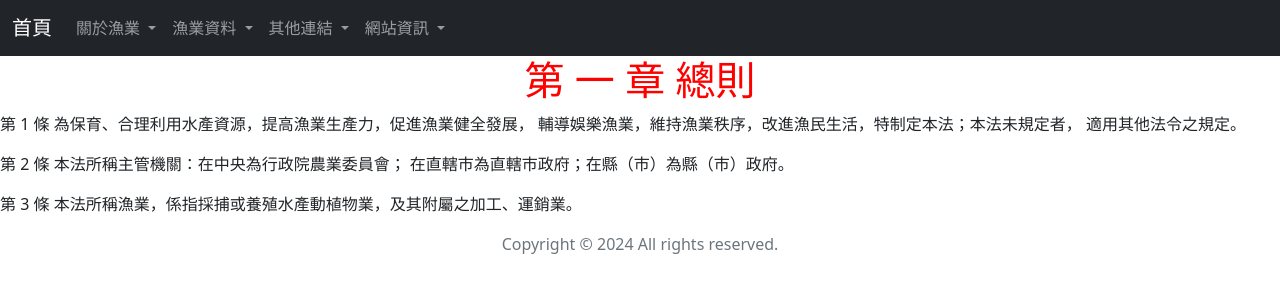
After one commit to UFOTreeboy/side_project_1, a Flask app: page /about/ in a window 1280 px wide. The commit adds this page. Shown: the top 300 px of the page. Run offline with Flask 3, Linux system fonts and the light colour scheme.

Commit message:
新增路由

```diff
--- a/backend/api_factory.py
+++ b/backend/api_factory.py
@@ -10,9 +10,10 @@ def create_app():
 
     from backend.map.map_blueprint import map_blueprint
     from backend.website.website import website
+    from backend.map.about import aboutfishery
     app.register_blueprint(map_blueprint,url_prefix='/')
     app.register_blueprint(website,url_prefix='/website')
-
+    app.register_blueprint(aboutfishery,url_prefix='/about')
 
 
     return app
--- /dev/null
+++ b/backend/map/about.py
@@ -0,0 +1,9 @@
+from flask import  render_template, Blueprint
+
+aboutfishery = Blueprint('aboutfishery',__name__,
+                template_folder= 'templates',
+                            )
+
+@aboutfishery.route("/")
+def about_html():
+    return render_template('about/aboutfishery.html')
--- a/backend/map/map_blueprint.py
+++ b/backend/map/map_blueprint.py
@@ -5,7 +5,7 @@ import folium
 
 map_blueprint = Blueprint('map',__name__,
                 template_folder= 'templates',
-                static_folder='map/static')
+                static_folder='static')
 
 @map_blueprint.route("/")
 @cache.cached(timeout=50)
--- /dev/null
+++ b/backend/map/templates/about/aboutfishery.html
@@ -0,0 +1,18 @@
+{% extends "base.html" %}
+
+
+{% block body %}
+
+<h1>第 一 章 總則</h1>
+<p>第 1 條
+    為保育、合理利用水產資源，提高漁業生產力，促進漁業健全發展，
+    輔導娛樂漁業，維持漁業秩序，改進漁民生活，特制定本法；本法未規定者，
+    適用其他法令之規定。</p>
+
+<p>第 2 條
+    本法所稱主管機關：在中央為行政院農業委員會；
+    在直轄市為直轄市政府；在縣（市）為縣（市）政府。</p>
+
+<p>第 3 條
+    本法所稱漁業，係指採捕或養殖水產動植物業，及其附屬之加工、運銷業。</p>
+{% endblock %}
--- a/backend/map/templates/header.html
+++ b/backend/map/templates/header.html
@@ -13,7 +13,7 @@
             </a>
             <ul class="dropdown-menu dropdown-menu-dark" aria-labelledby="navbarDarkDropdownMenuLink">
               <li><a class="dropdown-item" href="#">台灣漁業</a></li>
-              <li><a class="dropdown-item" href="#">漁業法規</a></li>
+              <li><a class="dropdown-item" href="{{ url_for('aboutfishery.about_html') }}">漁業法規</a></li>
               <li><a class="dropdown-item" href="#">漁業困境</a></li>
             </ul>
           </li>
--- a/backend/website/templates/index.html
+++ /dev/null
@@ -1,6 +0,0 @@
-{% extends "base.html" %}
-
-
-{% block test %}
-<p>gay</p>
-{% endblock %}
```
